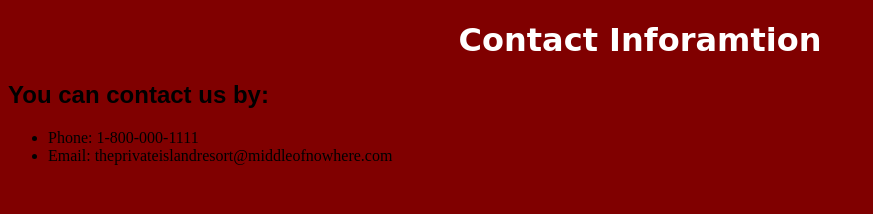
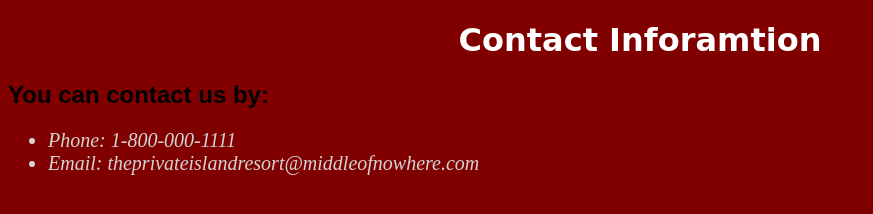
Before and after one commit to moodyan/resort-website, a plain HTML site: page contact-information.html in a window 1280 px wide. Shown: the whole page, without its empty margins (0-873 px from the left). Drawn offline with Linux system fonts and the light colour scheme.

Commit message:
added final css styles to option_1 and corrected some typos

```diff
--- a/contact-information.html
+++ b/contact-information.html
@@ -2,7 +2,7 @@
 <html>
   <head>
     <link href="css/styles.css" rel="stylesheet" type="text/css">
-    <title>Contact Inforamtion: The Private Island Resort</title>
+    <title>Contact Information: The Private Island Resort</title>
   </head>
   <body>
     <h1>Contact Inforamtion</h1>
--- a/css/styles.css
+++ b/css/styles.css
@@ -19,3 +19,9 @@ p {
   font-size: 20px;
 
 }
+
+ul {
+  color: lightgray;
+  font-style: italic;
+  font-size: 20px;
+}
```
Also changed, not shown: travel-arrangements.html (+1 -1 lines).
